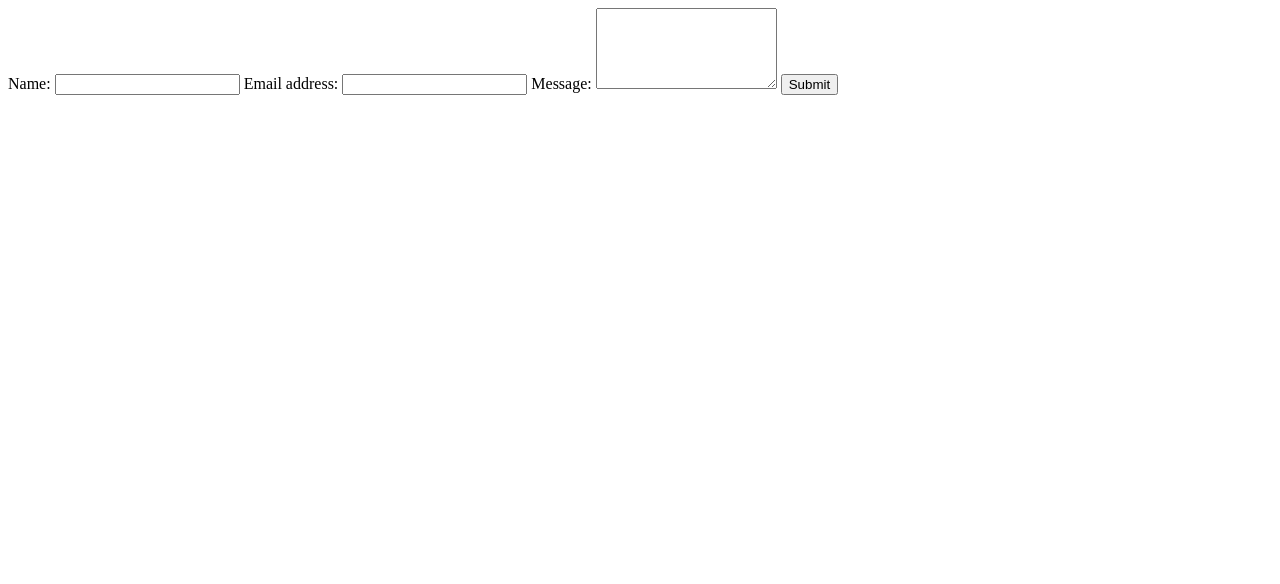
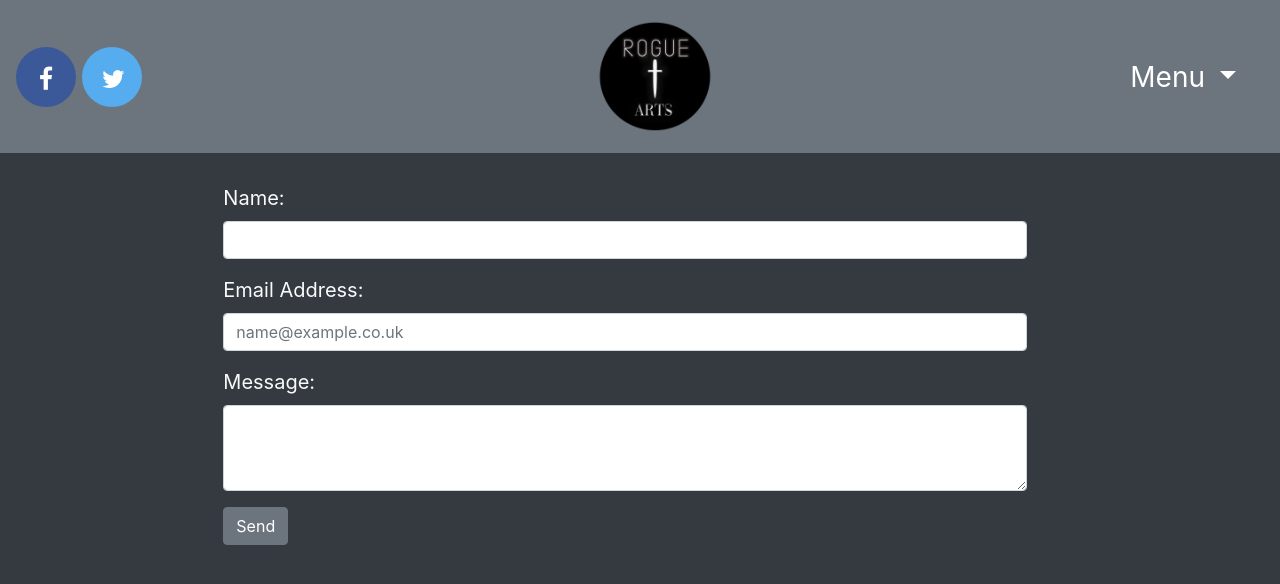
Before and after one commit to LiamWilkinson98/LiamWilkinson98.github.io, a plain HTML site: page contact_page.html in a window 1280 px wide. Drawn offline with nearby package versions, Linux system fonts and the light colour scheme.

Commit message:
Added styling to contact page
contact page has been added to the drop down menu.

```diff
--- a/contact_page.html
+++ b/contact_page.html
@@ -1,20 +1,93 @@
 <!DOCTYPE html>
 
+<html lang="en">
+
+</html>
 <html>
 <head>
     <meta charset="utf-8">
-    <title>Contact form to email</title>
+    <meta name="viewport" content="width=device-width, initial-scale=1" />
+        <!-- Bootstrap, Font Awesome and custom CSS-->
+        <link rel="stylesheet" href="https://stackpath.bootstrapcdn.com/bootstrap/4.4.1/css/bootstrap.min.css" integrity="sha384-Vkoo8x4CGsO3+Hhxv8T/Q5PaXtkKtu6ug5TOeNV6gBiFeWPGFN9MuhOf23Q9Ifjh" crossorigin="anonymous">
+        <link rel="stylesheet" href="https://cdnjs.cloudflare.com/ajax/libs/font-awesome/4.7.0/css/font-awesome.min.css">
+        <link rel="stylesheet" href="css/homepage.css">
+
+        <script src="https://code.jquery.com/jquery-3.4.1.slim.min.js" integrity="sha384-J6qa4849blE2+poT4WnyKhv5vZF5SrPo0iEjwBvKU7imGFAV0wwj1yYfoRSJoZ+n" crossorigin="anonymous"></script>
+        <script src="https://cdn.jsdelivr.net/npm/popper.js@1.16.0/dist/umd/popper.min.js" integrity="sha384-Q6E9RHvbIyZFJoft+2mJbHaEWldlvI9IOYy5n3zV9zzTtmI3UksdQRVvoxMfooAo" crossorigin="anonymous"></script>
+        <script src="https://stackpath.bootstrapcdn.com/bootstrap/4.4.1/js/bootstrap.min.js" integrity="sha384-wfSDF2E50Y2D1uUdj0O3uMBJnjuUD4Ih7YwaYd1iqfktj0Uod8GCExl3Og8ifwB6" crossorigin="anonymous"></script>
+
+    <title>Contact Us</title>
 </head>
 
-<body>
-    <form>
-        <label>Name:</label>
-        <input name="sender">
-        <label>Email address:</label>
-        <input name="senderEmail">
-        <label>Message:</label>
-        <textarea rows="5" cols="20"></textarea>
-        <input type="submit" name="submit">
-    </form>
+<script>
+    function showToast(){
+        $('.toast').toast('show');
+    }
+</script>
+
+<body class="bg-dark text-light">
+
+    <!-- Navbar begins here-->
+    <nav class="navbar navbar-light bg-secondary">
+        <div class="container-fluid"></div>
+            <!-- Social media icons with links to respective accounts-->
+            <div>
+                <a href="https://www.facebook.com/RogueArtsDev/" class="fa fa-facebook"></a>
+                <a href="https://twitter.com/RogueArts_Dev?ref_src=twsrc%5Etfw" class="fa fa-twitter"></a>
+            </div>
+            <!-- centers image-->
+            <div class="navbar" id="navbar_logo">
+                <a class="navbar-brand" href="index.html">
+                    <img src="images/logo.png" class="img-fluid" width="120" height="120" class="d-inline-block align-top" alt="Rogue Arts">
+                </a>
+            </div>
+            <!-- Aligns dropdown menu to right of page-->
+            <div class="dropdown col-4 text-right">
+                <button class="btn btn-secondary dropdown-toggle" type="button" id="dropdownMenuButton" data-toggle="dropdown" aria-haspopup="true" aria-expanded="false" style="font-size: 28px;">
+                Menu
+                </button>
+
+                <!-- Aligns dropdown items with menu-->
+                <div class="dropdown-menu dropdown-menu-right" aria-labelledby="dropdownMenuButton">
+                    <a class="dropdown-item" href="index.html">Home</a>
+                    <a class="dropdown-item" href="AboutUs.html">About Us</a>
+                    <a class="dropdown-item" href="FamilyHeirloom.html">Family Heirloom</a>
+                    <a class="dropdown-item" href="contact_page.html">Contact Us</a>
+                </div>
+            </div>
+        </div>
+    </nav>
+
+    <br/>
+
+    <div class="toast bg-dark text-light" data-delay="2000"style="position: absolute; top: 0; right: 1; min-width: 200px;">
+        <div class="toast-header">
+          Information
+        </div>
+        <div class="toast-body">
+          Email has been sent successfully!
+        </div>
+    </div>
+
+    <div class="row justify-content-center container-fluid">
+        <form class="col-8">
+            <div class="form-group">
+                <label>Name:</label>
+                <input type="text" class="form-control">
+            </div>
+
+            <div class="form-group">
+                <label>Email Address:</label>
+                <input type="email" class="form-control" placeholder="name@example.co.uk">
+            </div>
+
+            <div class="form-group">
+                <label>Message:</label>
+                <textarea class="form-control" rows="3"></textarea>
+                <button onclick="showToast()"type="button" class="btn btn-secondary mt-3"> Send </button>
+            </div>
+        </form>
+    </div>
+
 </body>
 </html>
```
Also changed, not shown: AboutUs.html (+4 -3 lines), FamilyHeirloom.html (+4 -3 lines), index.html (+6 -5 lines).
